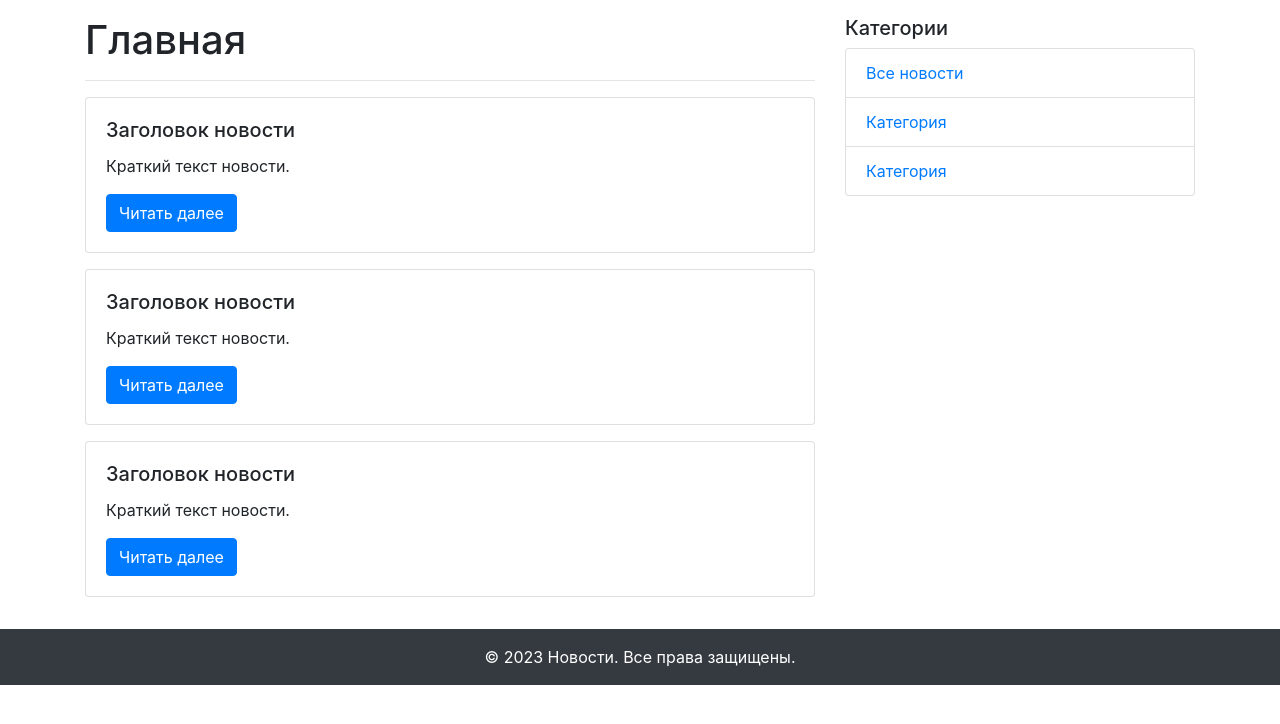
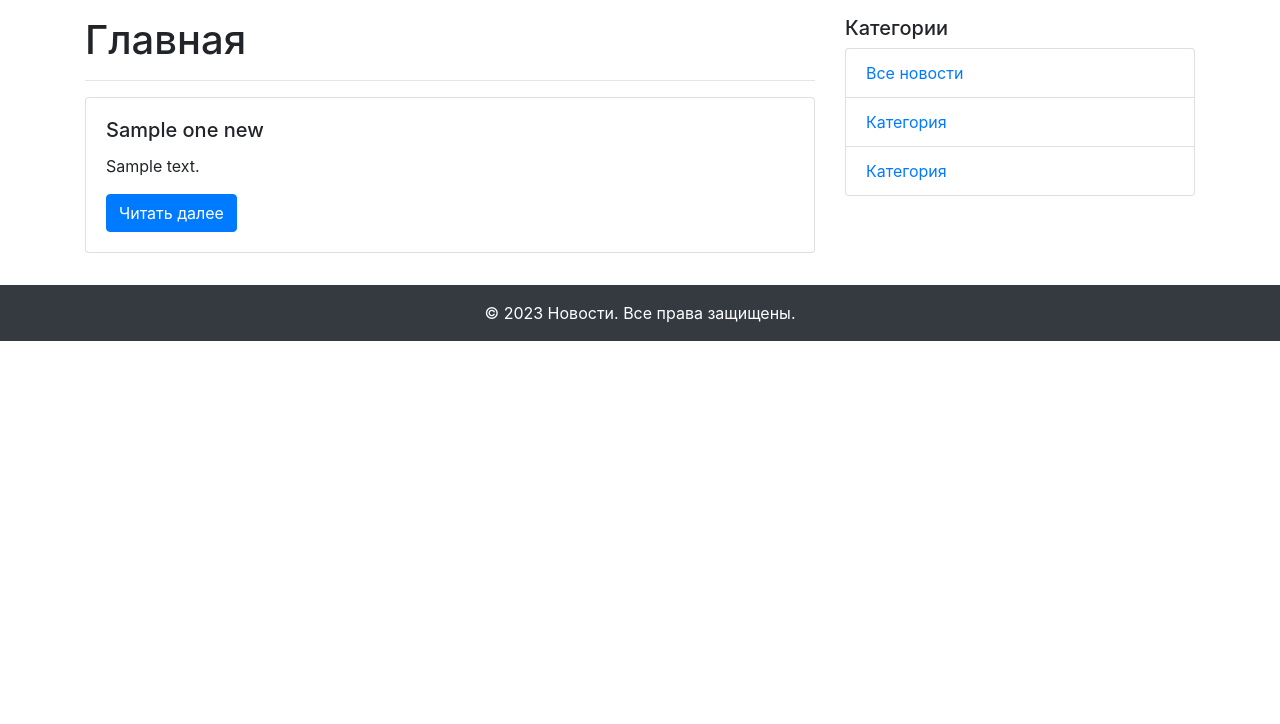
Before and after one commit to DashaPos/flask_news, a Flask app: template templates/index.html in a window 1280 px wide. Shown: the part 56-780 px from the top of the page. Run offline with Flask 3, Linux system fonts and the light colour scheme; the template is opened without the code that fills it: most values are stand-ins (such as "Sample title", 1, 10 or a date in 2020); some libraries are stand-ins or nearby versions.

Commit message:
add new files

```diff
--- a/main.py
+++ b/main.py
@@ -1,53 +1,43 @@
-from flask import Flask,render_template
+from flask import Flask, render_template
 
-app= Flask(__name__)
+app = Flask(__name__)
+
+news = [{'title': 'Удивительное событие в школе',
+         'text': 'Вчера в местной школе произошло удивительное событие - все '
+                 'ученики одновременно зевнули на уроке математики. '
+                 'Преподаватель был так поражен этим коллективным зевком, '
+                 'что решил отменить контрольную работу.'},
+        {'title': 'Случай в зоопарке',
+         'text': 'В зоопарке города произошел необычный случай - ленивец '
+                 'решил не лениться и взобрался на самое высокое дерево в '
+                 'своем вольере. Посетители зоопарка были поражены такой '
+                 'активностью и начали снимать ленивца на видео. В итоге он '
+                 'получил свой собственный канал на YouTube, где он размещает '
+                 'свои приключения.'},
+        {'title': 'Самый красивый пёс',
+         'text': 'Сегодня в парке прошел необычный конкурс - "Самый красивый '
+                 'пёс". Участники конкурса были так красивы, что судьи не '
+                 'могли выбрать победителя. В итоге, конкурс был объявлен '
+                 'ничейным, а участники получили награды за участие, '
+                 'в том числе - пакетики конфет и игрушки в виде косточек. '
+                 'Конкурс вызвал большой интерес у посетителей парка, '
+                 'и его решили повторить в более масштабном формате.'}]
 
 
 @app.route('/')
 def index():
-    return render_template('index.html')
-
-new = [{'title': 'Удивительное событие в школе',
-             'text': 'Вчера в местной школе произошло удивительное событие - все '
-                     'ученики одновременно зевнули на уроке математики. '
-                     'Преподаватель был так поражен этим коллективным зевком, '
-                     'что решил отменить контрольную работу.'},
-            {'title': 'Случай в зоопарке',
-             'text': 'В зоопарке города произошел необычный случай - ленивец '
-                     'решил не лениться и взобрался на самое высокое дерево в '
-                     'своем вольере. Посетители зоопарка были поражены такой '
-                     'активностью и начали снимать ленивца на видео. В итоге он '
-                     'получил свой собственный канал на YouTube, где он размещает '
-                     'свои приключения.'},
-            {'title': 'Самый красивый пёс',
-             'text': 'Сегодня в парке прошел необычный конкурс - "Самый красивый '
-                     'пёс". Участники конкурса были так красивы, что судьи не '
-                     'могли выбрать победителя. В итоге, конкурс был объявлен '
-                     'ничейным, а участники получили награды за участие, '
-                     'в том числе - пакетики конфет и игрушки в виде косточек. '
-                     'Конкурс вызвал большой интерес у посетителей парка, '
-                     'и его решили повторить в более масштабном формате.'}]
+    return render_template('index.html',
+                           news=news)
 
 
 @app.route('/news_detail/<int:id>')
 def news_detail(id):
-    title=new[id]['title']
-    text=new[id]['text']
-    return render_template('news_detail.html',title=title,text=text)
+    title = news[id]['title']
+    text = news[id]['text']
+    return render_template('news_detail.html',
+                           title=title,
+                           text=text)
 
 
-
-
-
-@app.route('/news')
-def news():
-    return 'Новости'
-
-@app.route('/category/<string:name>')
-def category(name):
-    return f'Категория {name}'
-
-
-
-if __name__=='__main__':
+if __name__ == '__main__':
     app.run(debug=True)
--- /dev/null
+++ b/templates/base.html
@@ -0,0 +1,24 @@
+<!DOCTYPE html>
+<html lang="ru">
+<head>
+  <meta charset="UTF-8">
+  <meta name="viewport" content="width=device-width, initial-scale=1.0">
+  <link rel="stylesheet" href="{{ url_for('static', filename='css/bootstrap.min.css') }}">
+  <title>{% block title %}{% endblock title %}</title>
+</head>
+<body>
+  <div id="wrapper">
+    {% include "navigation.html" %}
+    <div class="container my-3">
+      <div class="row">
+        <div class="col-md-8">
+          {% block content %}{% endblock content %}
+        </div>
+        {% include "side_navigation.html" %}
+      </div>
+    </div>
+    {% include "footer.html" %}
+  </div>
+    <script src="{{ url_for('static', filename='js/bootstrap.min.js') }}"></script>
+</body>
+</html>
--- /dev/null
+++ b/templates/footer.html
@@ -0,0 +1,3 @@
+<footer id="footer" class="bg-dark text-white text-center py-3">
+  &copy; 2023 Новости. Все права защищены.
+</footer>
--- a/templates/index.html
+++ b/templates/index.html
@@ -1,77 +1,17 @@
-<!DOCTYPE html>
-<html lang="ru">
-<head>
-  <meta charset="UTF-8">
-  <meta name="viewport" content="width=device-width, initial-scale=1.0">
-  <!-- Подключаем Bootstrap CSS -->
-  <link rel="stylesheet" href="{{ url_for('static', filename='css/bootstrap.min.css') }}">
-  <title>Новости</title>
-</head>
-<body>
-  <div id="wrapper">
-    <!-- Навигация -->
-    <nav class="navbar navbar-expand-md navbar-dark bg-dark">
-      <a class="navbar-brand" href="#">Новости</a>
-      <button class="navbar-toggler" type="button" data-toggle="collapse" data-target="#navbarNav"
-              aria-controls="navbarNav" aria-expanded="false" aria-label="Toggle navigation">
-        <span class="navbar-toggler-icon"></span>
-      </button>
-      <div class="collapse navbar-collapse" id="navbarNav">
-        <ul class="navbar-nav">
-          <li class="nav-item active">
-            <a class="nav-link" href="#">Новости</a>
-          </li>
-          <li class="nav-item">
-            <a class="nav-link" href="#">Добавить новость</a>
-          </li>
-        </ul>
-      </div>
-    </nav>
-    <!-- Контент страницы -->
-    <div class="container my-3">
-      <div class="row">
-        <div class="col-md-8">
-          <h1>Главная</h1>
-          <hr>
-          <div class="card mb-3">
-            <div class="card-body">
-              <h5 class="card-title">Заголовок новости</h5>
-              <p class="card-text">Краткий текст новости.</p>
-              <a href="#" class="btn btn-primary">Читать далее</a>
-            </div>
-          </div>
-          <div class="card mb-3">
-            <div class="card-body">
-              <h5 class="card-title">Заголовок новости</h5>
-              <p class="card-text">Краткий текст новости.</p>
-              <a href="#" class="btn btn-primary">Читать далее</a>
-            </div>
-          </div>
-          <div class="card mb-3">
-            <!--<img src="https://via.placeholder.com/800x400.png?text=News+image" class="card-img-top" alt="...">-->
-            <div class="card-body">
-              <h5 class="card-title">Заголовок новости</h5>
-              <p class="card-text">Краткий текст новости.</p>
-              <a href="#" class="btn btn-primary">Читать далее</a>
-            </div>
-          </div>
-        </div>
-        <div class="col-md-4">
-          <h5>Категории</h5>
-          <ul class="list-group">
-            <li class="list-group-item"><a href="#">Все новости</a></li>
-            <li class="list-group-item"><a href="#">Категория</a></li>
-            <li class="list-group-item"><a href="#">Категория</a></li>
-          </ul>
-        </div>
-      </div>
+{% extends "base.html" %}
+{% block title %}
+  Главная страница
+{% endblock title %}
+{% block content %}
+  <h1>Главная</h1>
+  <hr>
+  {% for one_news in news %}
+  <div class="card mb-3">
+    <div class="card-body">
+      <h5 class="card-title">{{ one_news["title"] }}</h5>
+      <p class="card-text">{{ one_news["text"]|truncate(100) }}</p>
+      <a href="{{ url_for('news_detail', id=loop.index0) }}" class="btn btn-primary">Читать далее</a>
     </div>
-    <!-- Подвал -->
-    <footer id="footer" class="bg-dark text-white text-center py-3">
-      &copy; 2023 Новости. Все права защищены.
-    </footer>
   </div>
-    <!-- Подключаем Bootstrap JS -->
-    <script src="{{ url_for('static', filename='js/bootstrap.min.js') }}"></script>
-</body>
-</html>
+  {% endfor %}
+{% endblock content %}
--- /dev/null
+++ b/templates/navigation.html
@@ -0,0 +1,17 @@
+<nav class="navbar navbar-expand-md navbar-dark bg-dark">
+  <a class="navbar-brand" href="{{ url_for('index') }}">Новости</a>
+  <button class="navbar-toggler" type="button" data-toggle="collapse" data-target="#navbarNav"
+          aria-controls="navbarNav" aria-expanded="false" aria-label="Toggle navigation">
+    <span class="navbar-toggler-icon"></span>
+  </button>
+  <div class="collapse navbar-collapse" id="navbarNav">
+    <ul class="navbar-nav">
+      <li class="nav-item active">
+        <a class="nav-link" href="{{ url_for('index') }}">Новости</a>
+      </li>
+      <li class="nav-item">
+        <a class="nav-link" href="#">Добавить новость</a>
+      </li>
+    </ul>
+  </div>
+</nav>
--- /dev/null
+++ b/templates/side_navigation.html
@@ -0,0 +1,8 @@
+<div class="col-md-4">
+  <h5>Категории</h5>
+  <ul class="list-group">
+    <li class="list-group-item"><a href="#">Все новости</a></li>
+    <li class="list-group-item"><a href="#">Категория</a></li>
+    <li class="list-group-item"><a href="#">Категория</a></li>
+  </ul>
+</div>
```
Also changed, not shown: templates/news_detail.html (+9 -56 lines), 1 other file.
